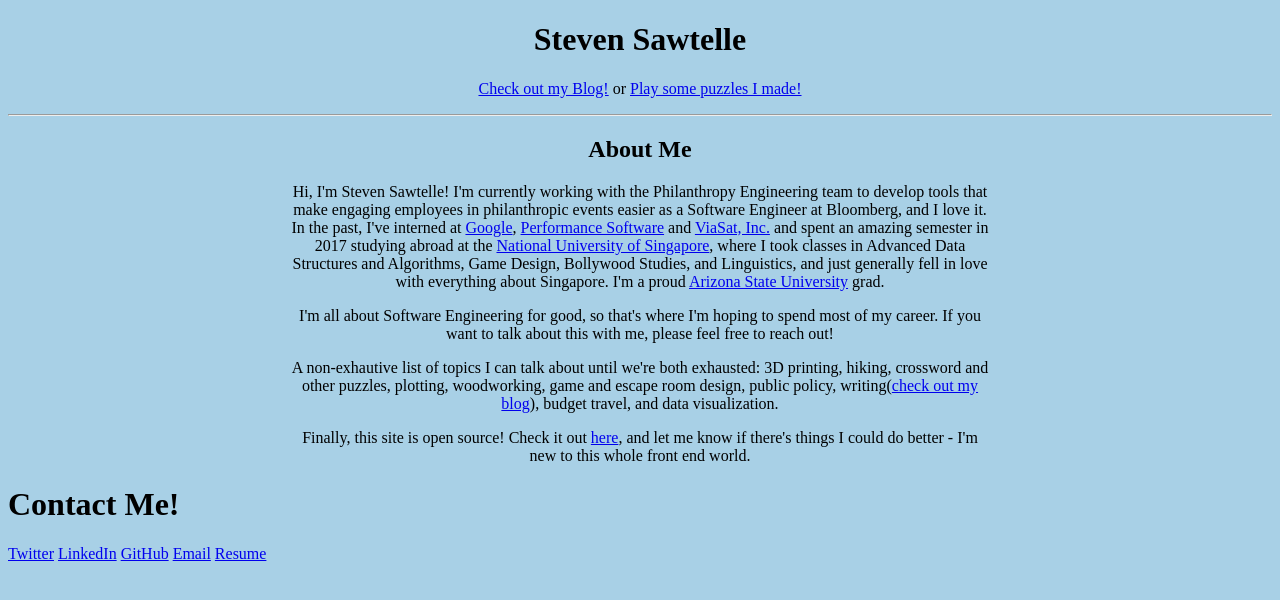
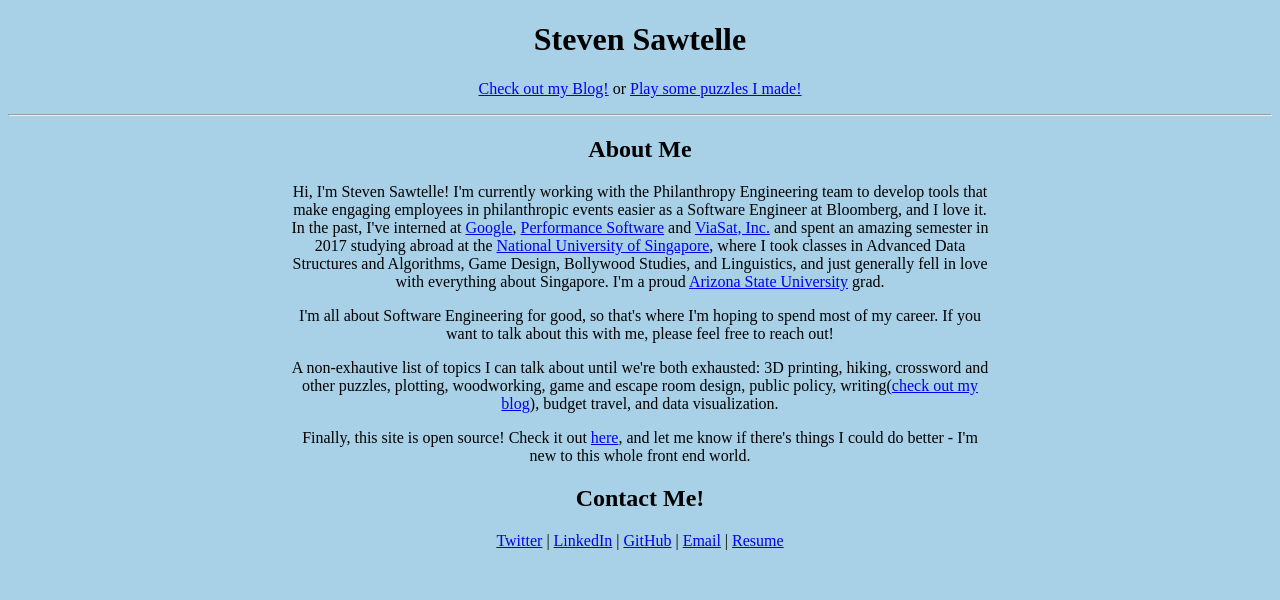
Before and after one commit to StevenSawtelle/stevensawtelle.github.io, a Jekyll site: the page built from index.md, in a window 1280 px wide. Shown: the top 600 px of the page. Built offline with Jekyll 4.4.1, drawn with Linux system fonts in a browser that asks for light colours; some web fonts are replaced.

Commit message:
contact formatting

```diff
--- a/index.md
+++ b/index.md
@@ -44,10 +44,16 @@ layout: default
 		</center>
 
 	<div class="contact" id="contact">
-				<h1>Contact Me!</h1>
+	    <center>
+				<h2>Contact Me!</h2>
 				<a href="https://twitter.com/StevenSawtelle">Twitter</a>
+				|
 				<a href="https://www.linkedin.com/in/steven-sawtelle">LinkedIn</a>
+				|
 				<a href="https://github.com/stevensawtelle">GitHub</a>
+				|
 				<a href="mailto:steven.sawtelle@gmail.com" target="_blank">Email</a>
+				|
 				<a href="StevenSawtelleResume.pdf" target="_blank">Resume</a>
+		</center>
 	</div>
```
